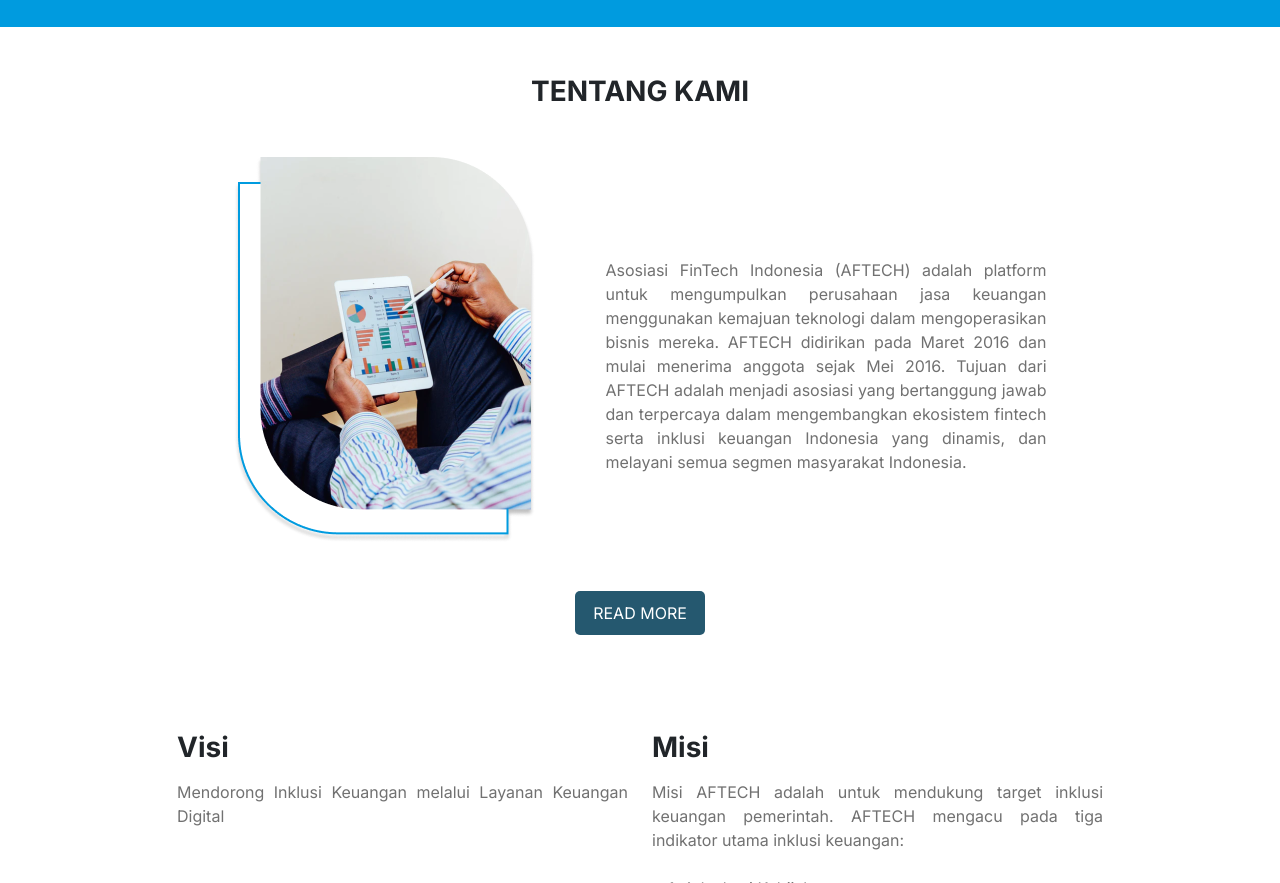
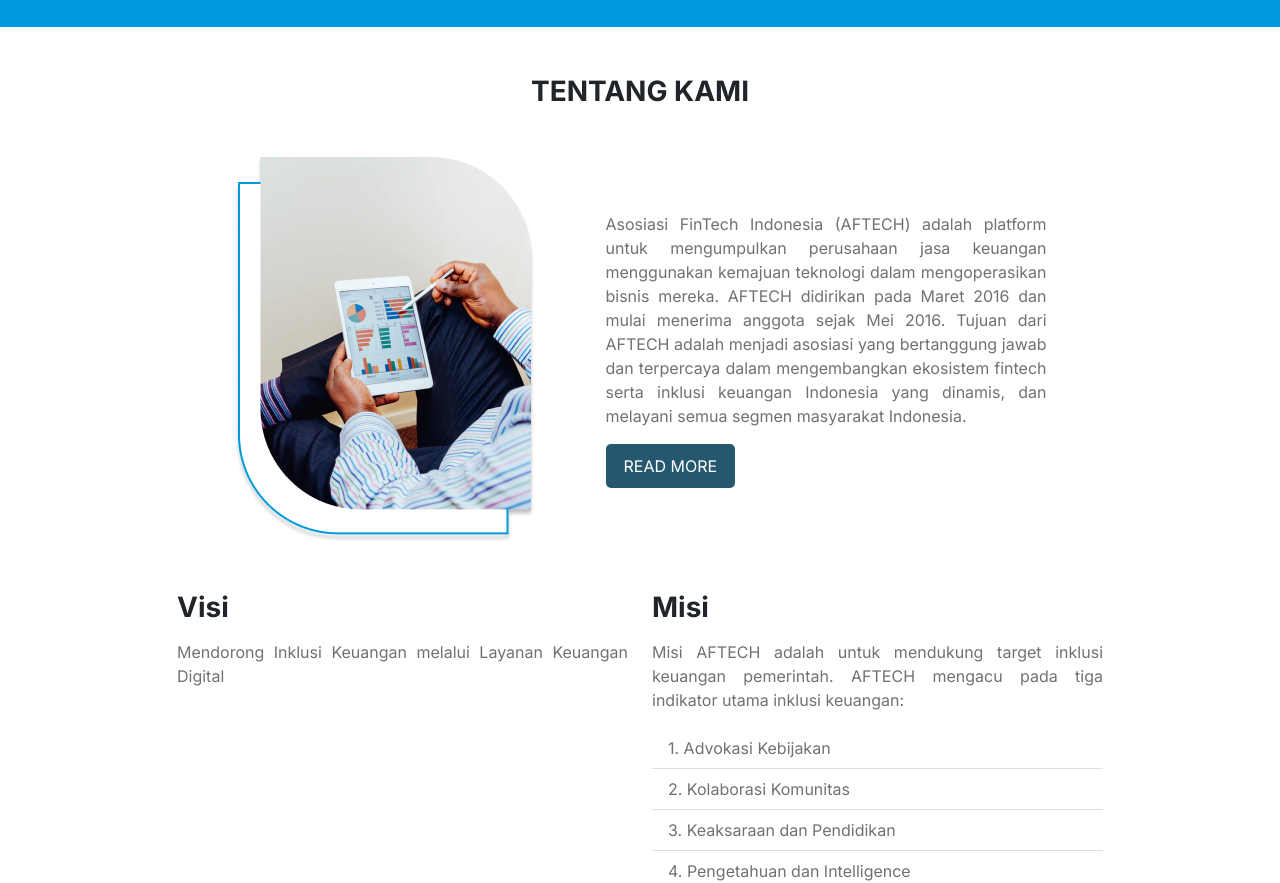
Before and after one commit to Fasfashannn/kartu-nama-fix, a plain HTML site: page index.html in a window 1280 px wide. Shown: the part 479-1362 px from the top of the page. Drawn offline with nearby package versions, Linux system fonts and the light colour scheme.

Commit message:
memindahkan button read more

```diff
--- a/index.html
+++ b/index.html
@@ -65,8 +65,8 @@
      <!-- END OF HERO SECTION -->
 
      <!-- ABOUT US -->
-     <div class="container mt-5">
-         <div class="row justify-content-center">
+     <div class="container mt-5 container-dua">
+         <div class="row justify-content-center align-items-center">
              <div class="col-auto">
                     <h3 style="font-weight: 700;" class="mb-5">TENTANG KAMI</h3>
              </div>
@@ -74,15 +74,11 @@
                  <div class="col-md-6 col-lg-5 col-xl-4 ">
                      <img src="img/image-about-us.png" alt="">
                  </div>
-                 <div class="col-md-6 col-lg-5 col-xl-5 mt-5"  ><p style="color: #717171; text-align: justify;">
+                 <div class="col-md-6 col-lg-5 col-xl-5"  ><p style="color: #717171; text-align: justify;">
                      Asosiasi FinTech Indonesia (AFTECH) adalah platform untuk mengumpulkan perusahaan jasa keuangan menggunakan kemajuan teknologi dalam mengoperasikan bisnis mereka. AFTECH didirikan pada Maret 2016 dan mulai menerima anggota sejak Mei 2016. Tujuan dari AFTECH adalah menjadi asosiasi yang bertanggung jawab dan terpercaya dalam mengembangkan ekosistem fintech serta inklusi keuangan Indonesia yang dinamis, dan melayani semua segmen masyarakat Indonesia.
                 </p>
+                <a class="btn btn-primary btn-cta" href="https://fintech.id/id/about" role="button" target="_blank">READ MORE</a>
                 </div>
-             </div>
-             <div class="row justify-content-center mt-5 mb-5">
-                 <div class="col-auto">
-                    <a class="btn btn-primary btn-cta" href="https://fintech.id/id/about" role="button" target="_blank">READ MORE</a>
-                 </div>
              </div>
          </div>
          <div style="text-align: justify;" class="row justify-content-center mt-5 visi-misi">
--- a/style.css
+++ b/style.css
@@ -57,4 +57,7 @@
         margin-top: 20px;
 
     }
+    .container-dua p {
+        margin-top: 30px;
+    }
  }
```
